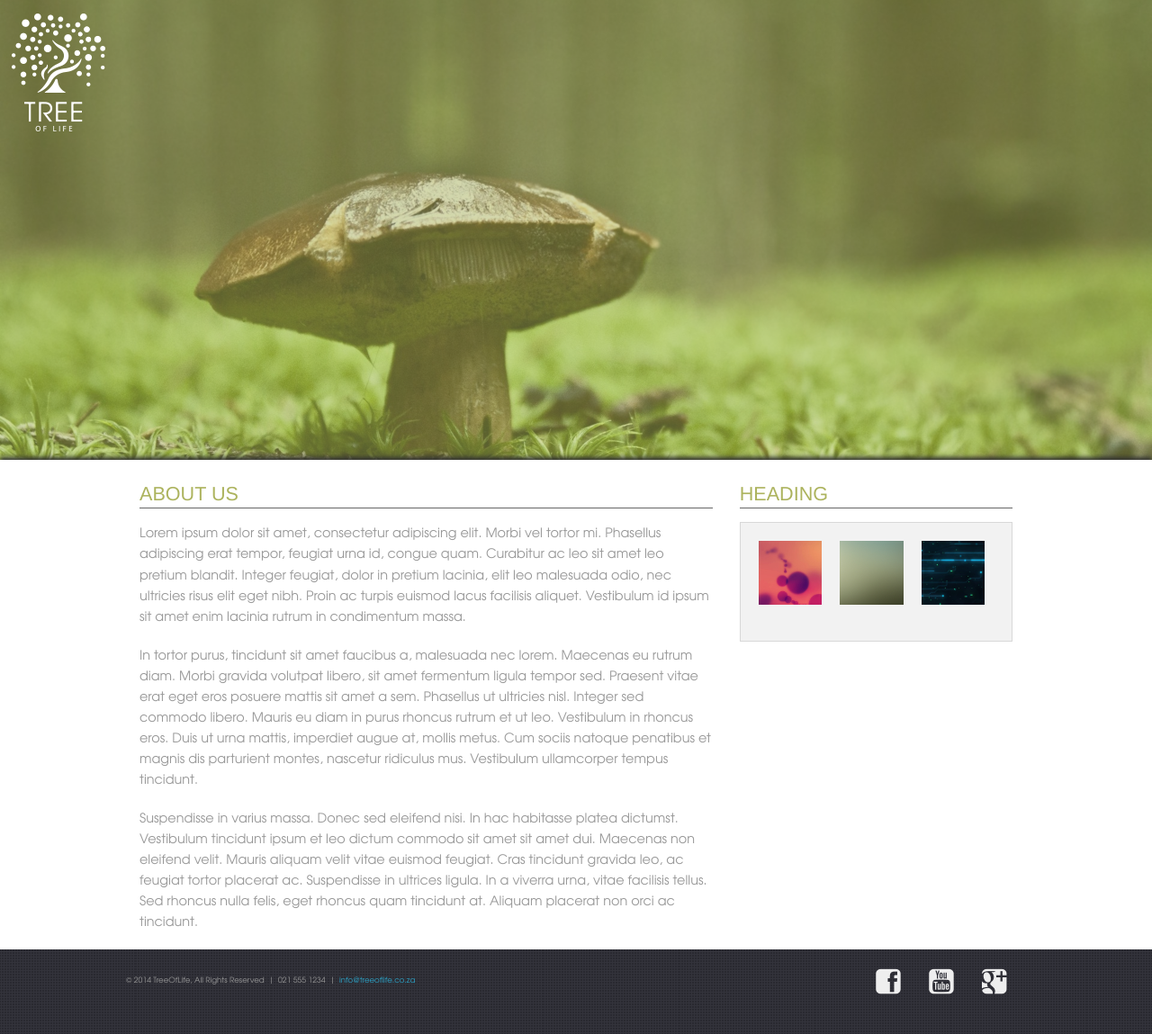
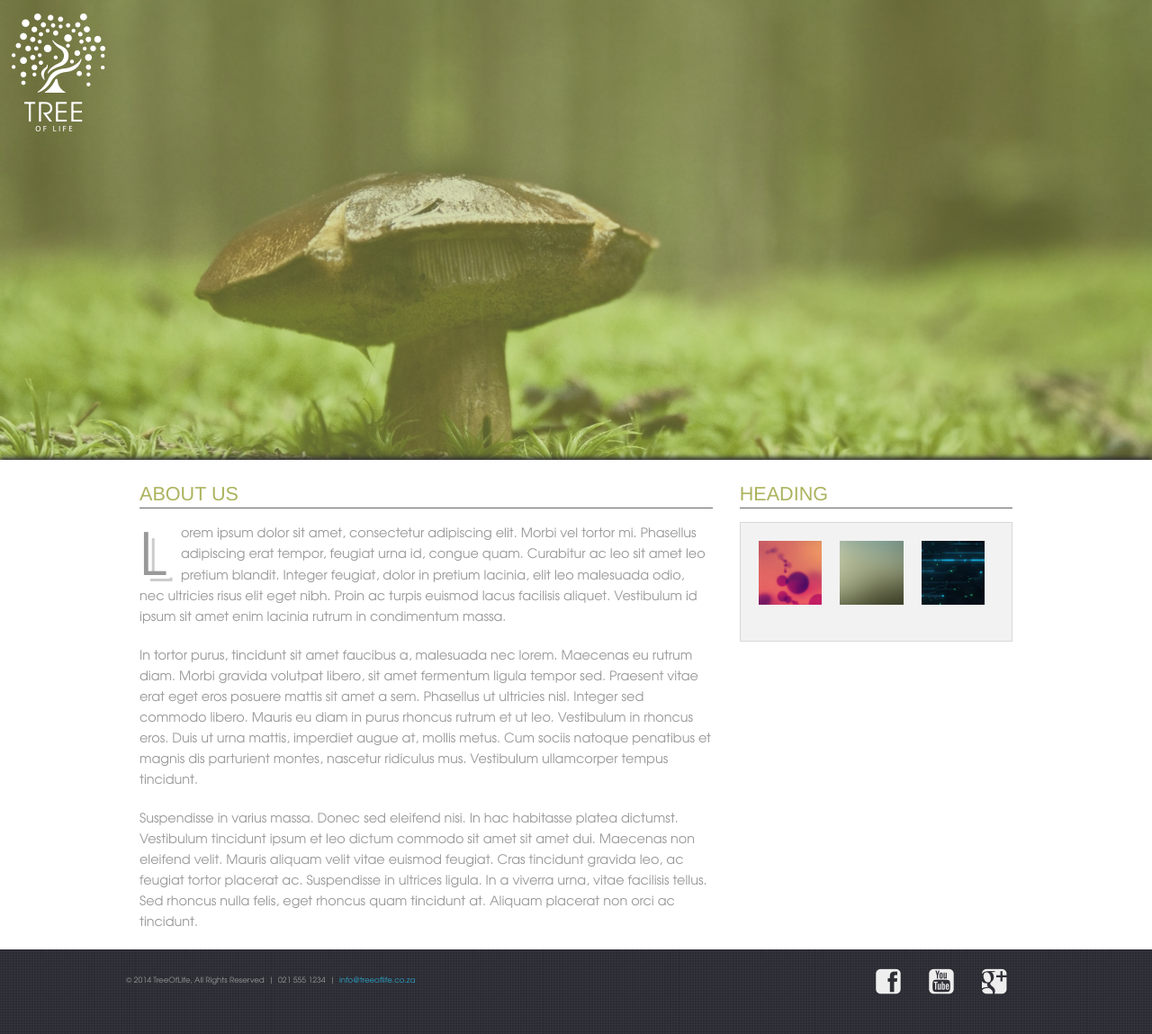
Before and after one commit to Fishgate/treeoflife, a PHP site: page /about.php in a window 1280 px wide. Shown: the part 46-1195 px from the top of the page at 90% size. Run offline with PHP 8.4, Linux system fonts and the light colour scheme.

Commit message:
Tyrone build a couple of pages as a dummy for tree of life

```diff
--- a/about.php
+++ b/about.php
@@ -45,7 +45,7 @@
       <div class="row clearfix">
           <div class="large-8 left columns">
               <h1>About Us</h1>
-              <p>Lorem ipsum dolor sit amet, consectetur adipiscing elit. Morbi vel tortor mi. Phasellus adipiscing erat tempor, feugiat urna id, congue quam. Curabitur ac leo sit amet leo pretium blandit. Integer feugiat, dolor in pretium lacinia, elit leo malesuada odio, nec ultricies risus elit eget nibh. Proin ac turpis euismod lacus facilisis aliquet. Vestibulum id ipsum sit amet enim lacinia rutrum in condimentum massa.</p>
+              <p class="para-drop">Lorem ipsum dolor sit amet, consectetur adipiscing elit. Morbi vel tortor mi. Phasellus adipiscing erat tempor, feugiat urna id, congue quam. Curabitur ac leo sit amet leo pretium blandit. Integer feugiat, dolor in pretium lacinia, elit leo malesuada odio, nec ultricies risus elit eget nibh. Proin ac turpis euismod lacus facilisis aliquet. Vestibulum id ipsum sit amet enim lacinia rutrum in condimentum massa.</p>
               <p>In tortor purus, tincidunt sit amet faucibus a, malesuada nec lorem. Maecenas eu rutrum diam. Morbi gravida volutpat libero, sit amet fermentum ligula tempor sed. Praesent vitae erat eget eros posuere mattis sit amet a sem. Phasellus ut ultricies nisl. Integer sed commodo libero. Mauris eu diam in purus rhoncus rutrum et ut leo. Vestibulum in rhoncus eros. Duis ut urna mattis, imperdiet augue at, mollis metus. Cum sociis natoque penatibus et magnis dis parturient montes, nascetur ridiculus mus. Vestibulum ullamcorper tempus tincidunt.</p>
               <p>Suspendisse in varius massa. Donec sed eleifend nisi. In hac habitasse platea dictumst. Vestibulum tincidunt ipsum et leo dictum commodo sit amet sit amet dui. Maecenas non eleifend velit. Mauris aliquam velit vitae euismod feugiat. Cras tincidunt gravida leo, ac feugiat tortor placerat ac. Suspendisse in ultrices ligula. In a viverra urna, vitae facilisis tellus. Sed rhoncus nulla felis, eget rhoncus quam tincidunt at. Aliquam placerat non orci ac tincidunt.</p>
           </div>
--- a/css/style.css
+++ b/css/style.css
@@ -104,7 +104,7 @@ button, .button{
 }
 
 
-/*===================== ROWS ===============*/
+/*===================== CONTENT ===============*/
 .alert-box{
     display: none;
 }
@@ -131,7 +131,17 @@ button, .button{
     -o-box-shadow: 0 -3px 5px #333;
     -ms-box-shadow: 0 -3px 5px #333;
 }
+/*--------------------------
+     DROP CAPS STYLE
+--------------------------*/
+.para-drop:first-letter {
+    float: left;
+    font-size: 4.5em;
+    line-height: 0.5em;
+    padding: 1rem 1rem 1rem 0;
 
+    text-shadow: 4px 4px 0 #fff, 7px 7px 0 #ccc;
+}
 
 
 /*===================== RESPONSIVE IMG ===============*/
```
